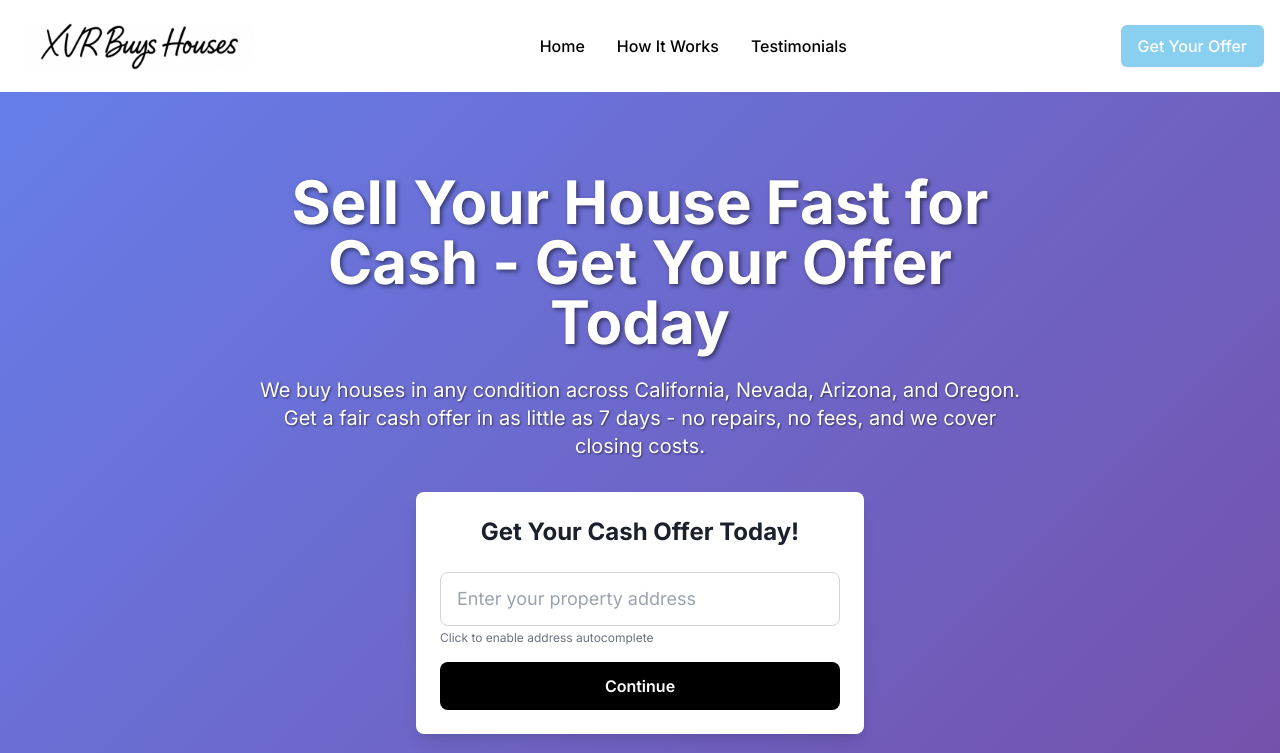
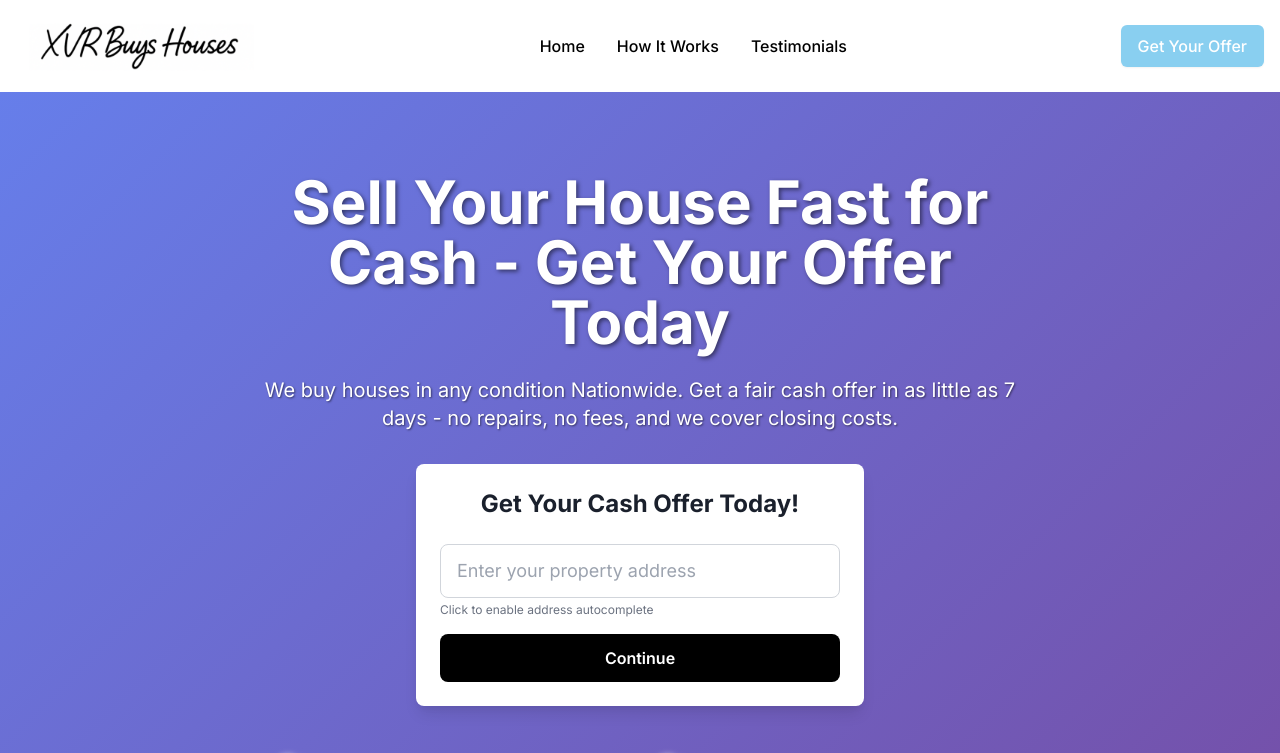
Before and after one commit to wilsonaustin10/landingpage, a Next.js app: page / in a window 1280 px wide. Shown: the top 753 px of the page. Built offline with nearby package versions, Linux system fonts and the light colour scheme; no server answers.

Commit message:
Expand service area to nationwide coverage
Updated hero text to reflect nationwide operations instead of limiting to CA, NV, AZ, and OR.

```diff
--- a/src/app/page.tsx
+++ b/src/app/page.tsx
@@ -70,7 +70,7 @@ export default function Home() {
               Sell Your House Fast for Cash - Get Your Offer Today
             </h1>
             <p className="text-xl text-white mb-8" style={{ textShadow: '1px 1px 2px rgba(0,0,0,0.5)' }}>
-              We buy houses in any condition across California, Nevada, Arizona, and Oregon. Get a fair cash offer in as little as 7 days - no repairs, no fees, and we cover closing costs.
+              We buy houses in any condition Nationwide. Get a fair cash offer in as little as 7 days - no repairs, no fees, and we cover closing costs.
             </p>
           </div>
           <div className="max-w-md mx-auto">
--- a/src/components/OptimizedHero.tsx
+++ b/src/components/OptimizedHero.tsx
@@ -32,7 +32,7 @@ export default function OptimizedHero() {
             Sell Your House Fast for Cash - Get Your Offer Today
           </h1>
           <p className="text-xl text-white mb-8 text-outline-black">
-            We buy houses in any condition across California, Nevada, Arizona, and Oregon. Get a fair cash offer in as little as 7 days - no repairs, no fees, and we cover closing costs.
+            We buy houses in any condition Nationwide. Get a fair cash offer in as little as 7 days - no repairs, no fees, and we cover closing costs.
           </p>
         </div>
         <div className="max-w-md mx-auto">
```
